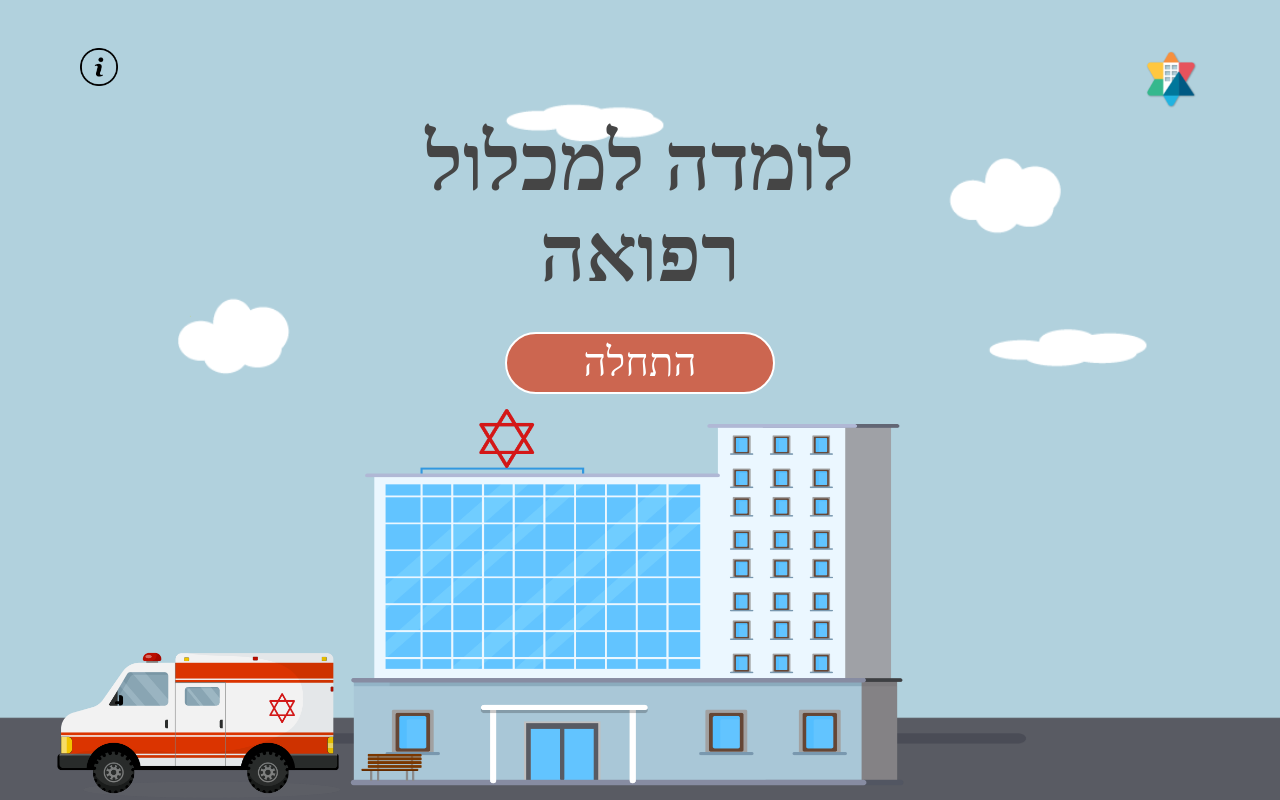
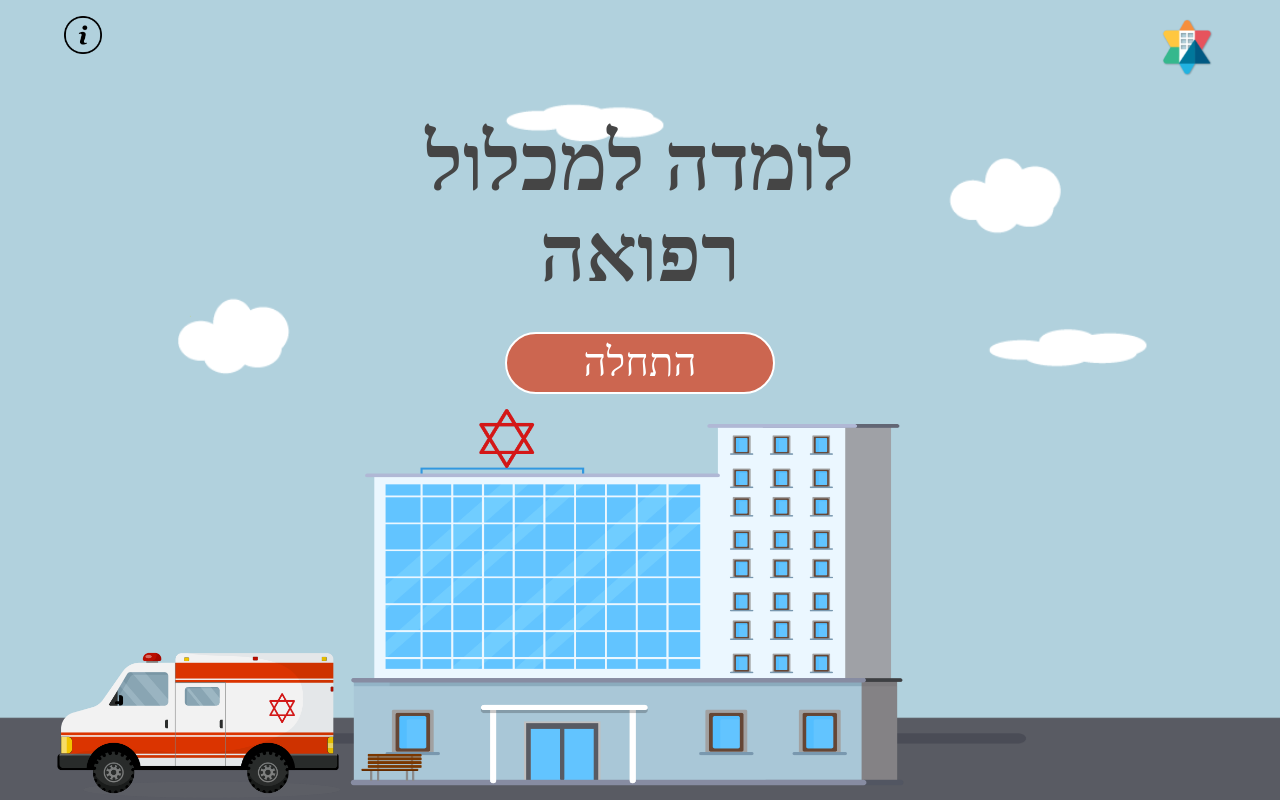
Before and after one commit to inri-pkrf/lomda-medicine, a React (Create React App) app: page / in a window 1280 px wide. Built offline with nearby package versions, Linux system fonts and the light colour scheme; a web font is replaced by a local one.

Commit message:
סידור של הסבר ואנימציות

```diff
--- a/src/App.css
+++ b/src/App.css
@@ -6,8 +6,8 @@
 
 .main-logo {
   position: absolute;
-  top: 3rem;
-  right: 5rem;
+    top: 1rem;
+  right: 4rem;
   width: 4.5%;
   z-index: 1000;
   cursor: pointer;
@@ -16,8 +16,8 @@
 
 .i-logo {
   position: absolute;
-  top: 3rem;
-  left: 5rem;
+    top: 1rem;
+    left: 4rem;
   width: 3%;
   z-index: 1000;
   cursor: pointer;
--- a/src/App.js
+++ b/src/App.js
@@ -1,17 +1,20 @@
 import './App.css';
-import { HashRouter as Router, Routes, Route, useNavigate } from 'react-router-dom';
+import { HashRouter as Router, Routes, Route, useNavigate, useLocation } from 'react-router-dom';
 import { useState } from 'react';
 
 
 import IntroLomda from './genericComponent/IntroLomda'
 import PartZero from './PartsComponent/PartZeroComponent/PartZero';
 import PartOne from './PartsComponent/PartOneComponent/PartOne';
+import PartTwo from './PartsComponent/PartTwoComponent/PartTwo';
 
 
 function App() {
   const navigate = useNavigate();
   const [showInfo, setShowInfo] = useState(false);
   const [isClosing, setIsClosing] = useState(false);
+  const location = useLocation();
+  const isPartTwo = location.pathname.includes('part-two');
 
 
   const closeInfo = () => {
@@ -34,12 +37,11 @@ function App() {
 
 
       <img
-        src={`${process.env.PUBLIC_URL}/Assets/logos/iLogo.png`}
+        src={`${process.env.PUBLIC_URL}/Assets/logos/${isPartTwo ? 'iLogoWhite' : 'iLogo'}.png`}
         alt="iLogo"
         className="i-logo"
         onClick={() => setShowInfo(true)}
       />
-
 
       {showInfo && (
         <div className='info-part'>
@@ -72,7 +74,7 @@ function App() {
       )}
 
 
-<div style={{ display: "none" }}>
+      <div style={{ display: "none" }}>
         <div className="btn-text btn-text-prev">
           <div className="img-arrow img-arrow-prev" />
           <div className="text-label"></div>
@@ -97,7 +99,8 @@ function App() {
       <Routes>
         <Route path="/" element={<IntroLomda />} />
         <Route path="part-zero" element={<PartZero />} />
-        <Route path="part-one" element={<PartOne/>} />
+        <Route path="part-one" element={<PartOne />} />
+        <Route path="part-two" element={<PartTwo />} />
       </Routes>
     </div>
   );
--- a/src/PartsComponent/PartOneComponent/PartOne.jsx
+++ b/src/PartsComponent/PartOneComponent/PartOne.jsx
@@ -72,15 +72,15 @@ const PartOne = () => {
 
   return (
     <div className="PartOne">
-      {showExplanation ? (
+      {showExplanation && (
         <Explanations
           chapterName={chapterName}
           position={position}
           onClose={() => setShowExplanation(false)}
         />
-      ) : (
+      )}
       <>
-          {activeNoteId === null && (
+        {activeNoteId === null && !showExplanation && (
           <img
             src={`${process.env.PUBLIC_URL}/Assets/PartOneImgs/ThomerPointing.png`}
             alt="Tomer"
@@ -137,7 +137,7 @@ const PartOne = () => {
           </div>
         )}
       </>
-      )}
+
     </div>
   );
 };
--- a/src/PartsComponent/PartOneComponent/styles/PartOne.css
+++ b/src/PartsComponent/PartOneComponent/styles/PartOne.css
@@ -7,6 +7,8 @@
     background-size: cover;
     overflow: hidden;
     background-color: #f0dcbc;
+    /* background-image: url("/public/Assets/PartTwoImgs/warRoom.png"); */
+
 }
 
 
--- a/src/PartsComponent/PartTwoComponent/PartTwo.jsx
+++ b/src/PartsComponent/PartTwoComponent/PartTwo.jsx
@@ -8,22 +8,22 @@ const PartTwo = () => {
   const [showExplanation, setShowExplanation] = useState(true);
   const [position, setPosition] = useState("start");
   const chapterName = "PartTwo";
-  const navigate=useNavigate();
+  const navigate = useNavigate();
 
 
   return (
     <div className="PartTwo">
-      {showExplanation ? (
+      {showExplanation && (
         <Explanations
           chapterName={chapterName}
           position={position}
           onClose={() => setShowExplanation(false)}
         />
-      ) : (
+      )}
       <>
         {/* כאן שמים את תוכן הפרק */}
         <img className='tomerThinkingPartTwo' src={`${process.env.PUBLIC_URL}/Assets/PartTwoImgs/TomerThinking.png`} />
-          <div className='nafaTvBtn'  onClick={() => navigate('/tv-nafa')} >נפה</div>
+        <div className='nafaTvBtn' onClick={() => navigate('/tv-nafa')} >נפה</div>
         <div className='mahozTvBtn' onClick={() => navigate('/tv-mahoz')} >מחוז</div>
 
 
@@ -36,7 +36,6 @@ const PartTwo = () => {
             סיום פרק
           </button> */}
       </>
-      )}
     </div>
   );
 };
--- a/src/PartsComponent/PartZeroComponent/PartZero.css
+++ b/src/PartsComponent/PartZeroComponent/PartZero.css
@@ -62,7 +62,7 @@
 }
 
 
-.fade-out {
+.fade-out-zero {
   opacity: 0;
   transition: opacity 0.5s ease-out;
 }
--- a/src/PartsComponent/PartZeroComponent/PartZero.jsx
+++ b/src/PartsComponent/PartZeroComponent/PartZero.jsx
@@ -42,14 +42,14 @@ const PartZero = () => {
                 {/* Step 2 */}
                 {step === 2 && (
                     <>
-                        <div id="text-Ambulance2" className={fadeOut ? 'fade-out' : 'fade-in-zero'}>
+                        <div id="text-Ambulance2" className={fadeOut ? 'fade-out-zero' : 'fade-in-zero'}>
                             <h2>בלומדה ילווה אתכם תומר – קצין רפואה</h2>
                             <p>הסבר הסבר הסבר ...</p>
                         </div>
                         <img
                             src={`${process.env.PUBLIC_URL}/Assets/PartZeroImgs/Tomer.png`}
                             alt="Tomer"
-                            className={`Tomer-zero ${fadeOut ? 'fade-out' : 'fade-in-zero'}`}
+                            className={`Tomer-zero ${fadeOut ? 'fade-out-zero' : 'fade-in-zero'}`}
                         />
                     </>
                 )}
--- a/src/genericComponent/styles/Explanations.css
+++ b/src/genericComponent/styles/Explanations.css
@@ -4,7 +4,7 @@
     right:0;
     height: 100vh;
     width: 100vw;
-    background-color: rgba(0, 0, 0, 0.829);
+    background-color: rgb(0 0 0 / 71%);
     z-index: 4000;
 }
 
--- a/src/genericComponent/styles/IntroLomda.css
+++ b/src/genericComponent/styles/IntroLomda.css
@@ -47,7 +47,7 @@
     background-position: center;
     background-repeat: no-repeat;
     overflow: hidden;
-    animation: fade-in 0.7s ease-out forwards;
+    animation: fade-in-intro 0.7s ease-out forwards;
     opacity: 0;
 }
 
@@ -128,7 +128,7 @@
     transform: scale(1.05);
 }
 
-@keyframes fade-in {
+@keyframes fade-in-intro {
     0% {
         opacity: 0;
     }
```
Lines whose indentation alone changed are shown as unchanged.
